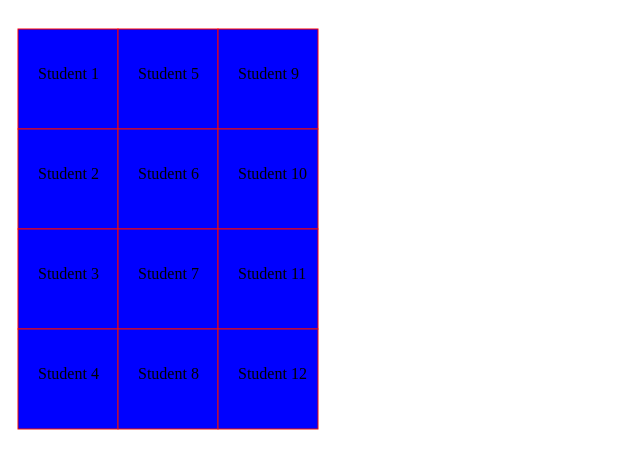
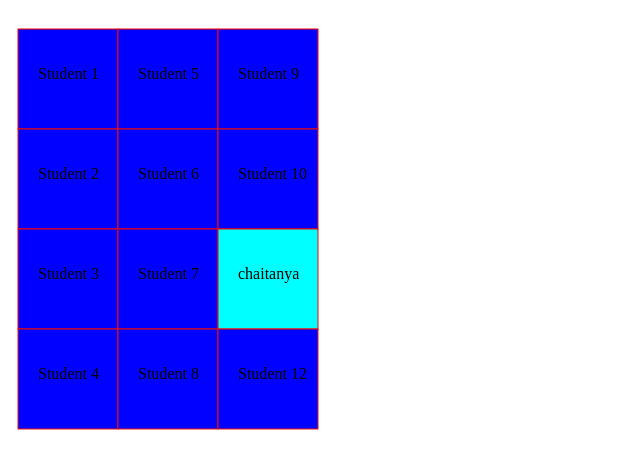
Before and after one commit to deebuls/learning_github_mas, a plain HTML site: page index.html in a window 1280 px wide. Shown: the part 61-530 px from the top of the page, without its empty margins (0-640 px from the left). Drawn offline with Linux system fonts and the light colour scheme.

Commit message:
student 11 info updated

```diff
--- a/index.html
+++ b/index.html
@@ -84,9 +84,9 @@
 
 	<!--Code to be eddited by student 11 start-->
 	<rect x="210" y="210"  height="100" width="100"
-		style = "stroke:#ff0000; fill:#0000ff">
+		style = "stroke:#ff0000; fill:#00ffff">
 	</rect>
-	<text x="230" y="260">Student 11 </text>
+	<text x="230" y="260">chaitanya </text>
 
 
 
```
